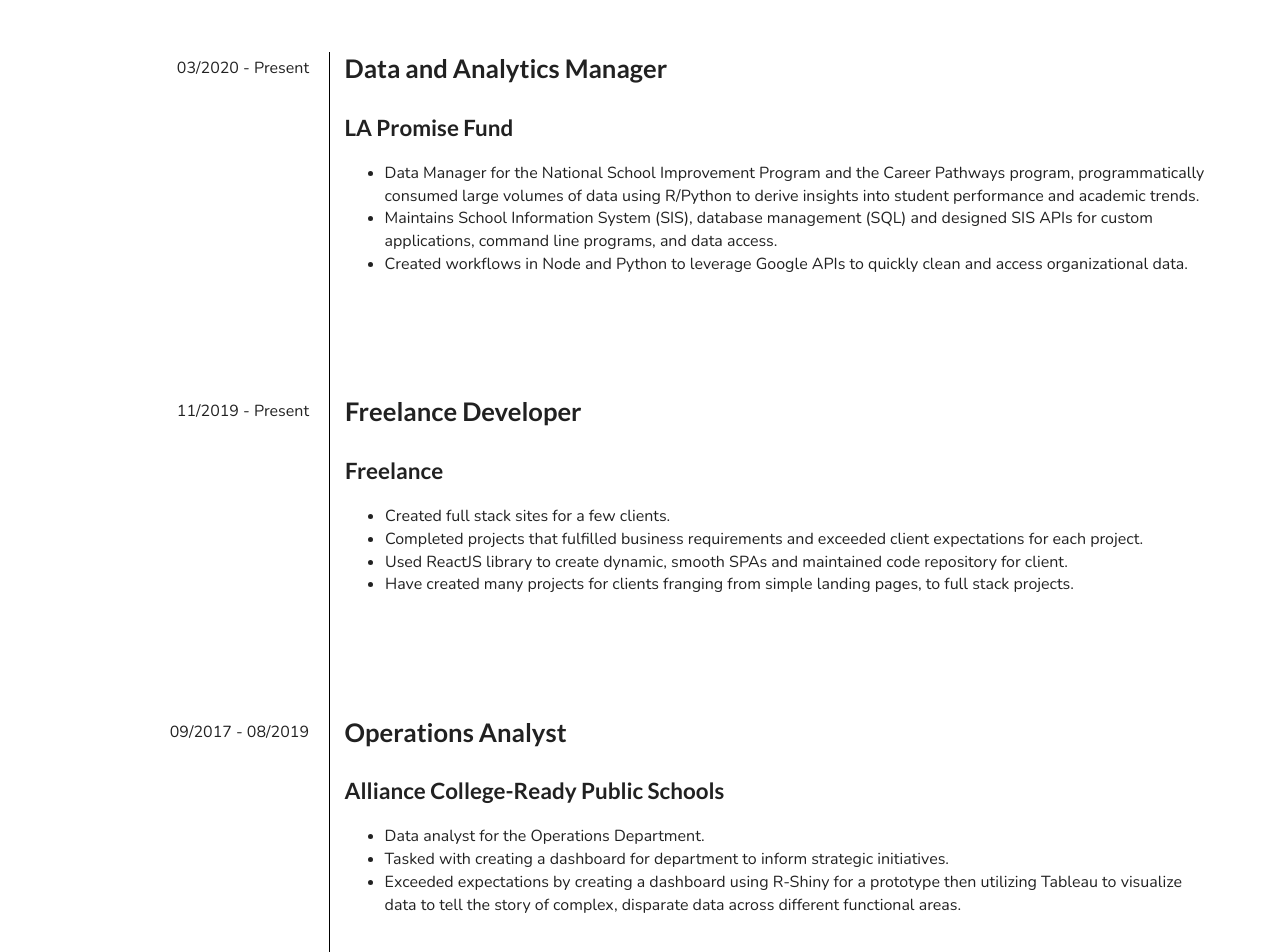
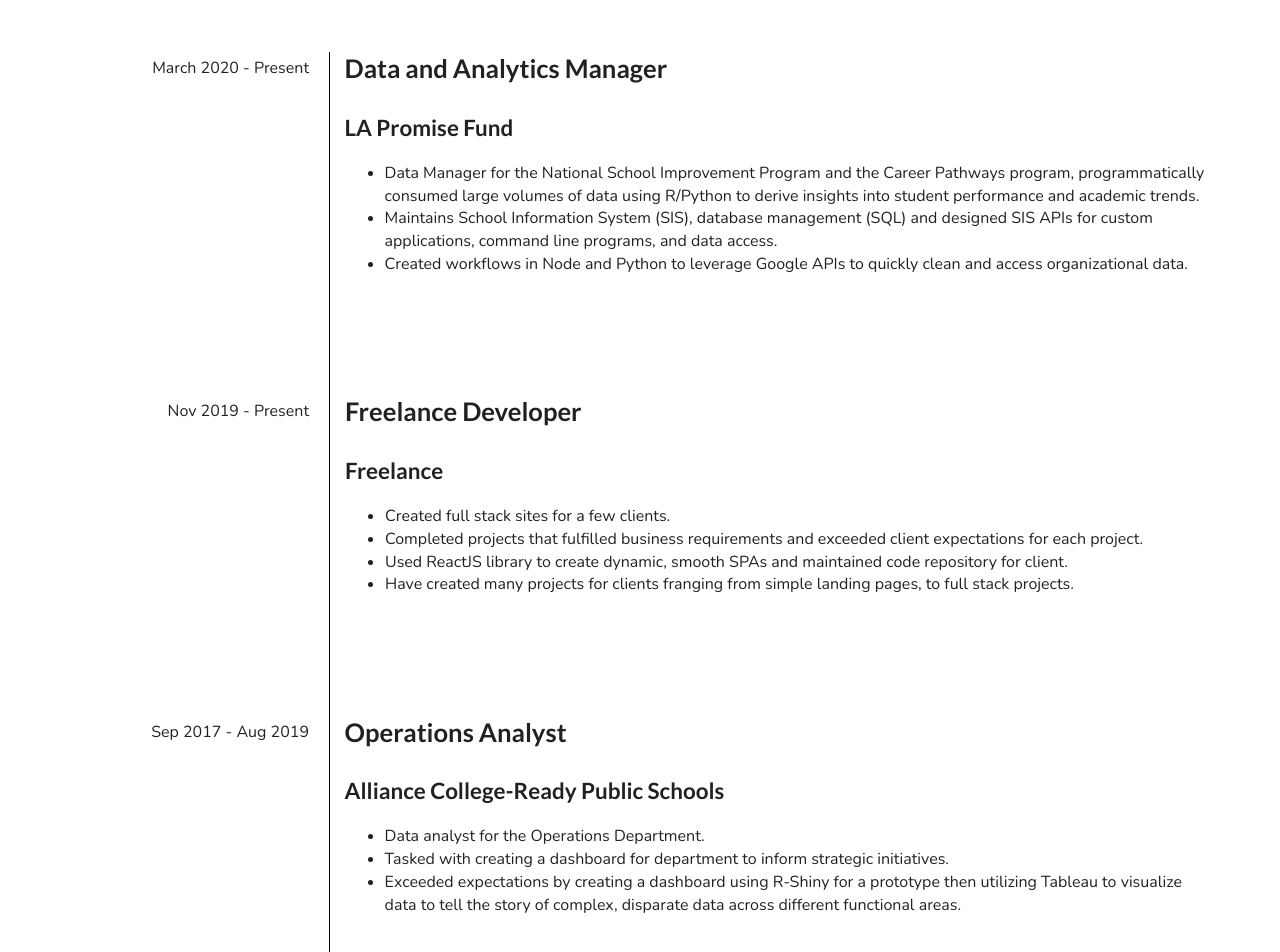
Before and after one commit to chris-av/portfolio-react, a Next.js app: page /resume in a window 1280 px wide. Shown: the part 92-1044 px from the top of the page. Built offline with nearby package versions, Linux system fonts and the light colour scheme.

Commit message:
change date formats

```diff
--- a/data/resume.data.js
+++ b/data/resume.data.js
@@ -7,7 +7,7 @@ export const resume = {
       id: "38993e84-2048-11ed861d-0242ac120002",
       organization: 'LA Promise Fund',
       jobtitle: 'Data and Analytics Manager',
-      range: '03/2020 - Present',
+      range: 'March 2020 - Present',
       description: [
         "Data Manager for the National School Improvement Program and the Career Pathways program, programmatically consumed large volumes of data using R/Python to derive insights into student performance and academic trends.",
         "Maintains School Information System (SIS), database management (SQL) and designed SIS APIs for custom applications, command line programs, and data access.",
@@ -18,7 +18,7 @@ export const resume = {
       id: "3899412c-2048-11ed861d-0242ac120002",
       organization: 'Freelance',
       jobtitle: 'Freelance Developer',
-      range: '11/2019 - Present',
+      range: 'Nov 2019 - Present',
       description: [
         "Created full stack sites for a few clients.",
         "Completed projects that fulfilled business requirements and exceeded client expectations for each project.",
@@ -30,7 +30,7 @@ export const resume = {
       id: "38994532-2048-11ed861d-0242ac120002",
       organization: 'Alliance College-Ready Public Schools',
       jobtitle: 'Operations Analyst',
-      range: '09/2017 - 08/2019',
+      range: 'Sep 2017 - Aug 2019',
       description: [
         "Data analyst for the Operations Department.",
         "Tasked with creating a dashboard for department to inform strategic initiatives.",
```
